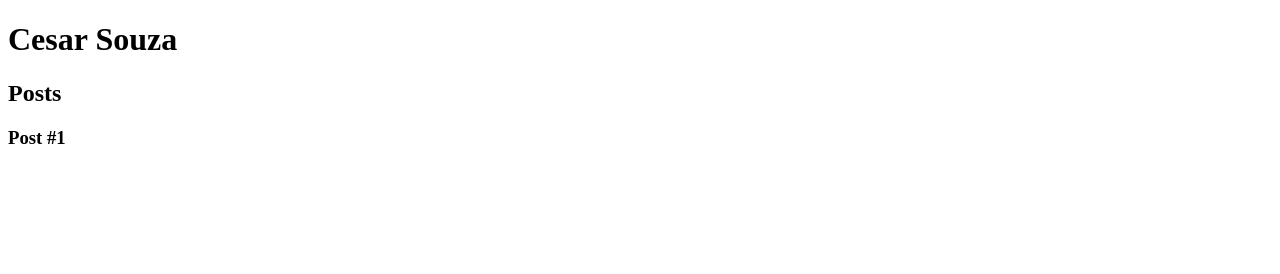
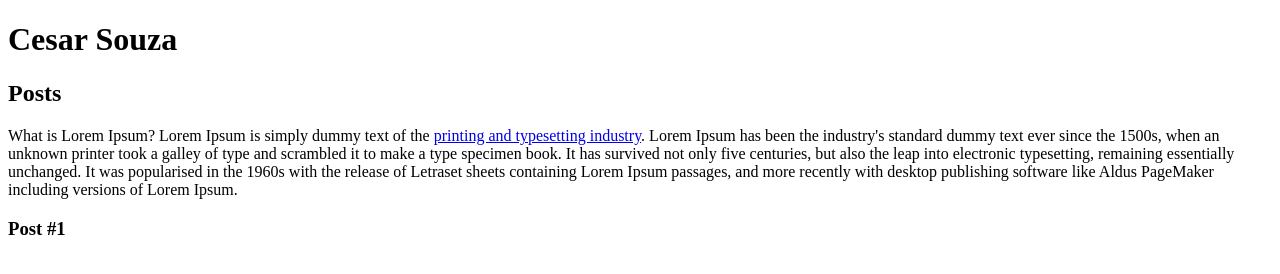
Before and after one commit to souzacesar/curso-html5-e-css3, a plain HTML site: page index.html in a window 1280 px wide. Drawn offline with Linux system fonts and the light colour scheme.

Commit message:
Iniciando uma estrutura basica para html5

```diff
--- a/index.html
+++ b/index.html
@@ -12,6 +12,11 @@
         <header>
             <h2>Posts</h2>
         </header>
+        <p>
+            What is Lorem Ipsum?
+            Lorem Ipsum is simply dummy text of the <a href="https://www.linkedin.com/feed/"target =*_blank>printing and typesetting industry</a>. Lorem Ipsum has been the industry's standard dummy text ever since the 1500s, when an unknown printer took a galley of type and scrambled it to make a type specimen book. It has survived not only five centuries, but also the leap into electronic typesetting, remaining essentially unchanged. It was popularised in the 1960s with the release of Letraset sheets containing Lorem Ipsum passages, and more recently with desktop publishing software like Aldus PageMaker including versions of Lorem Ipsum.
+
+        </p>
         <article>
             <reader>
                 <h3>Post #1</h3>
```
Also changed, not shown: Estrutura Basica/HTML5.txt (added), 2 other files.
